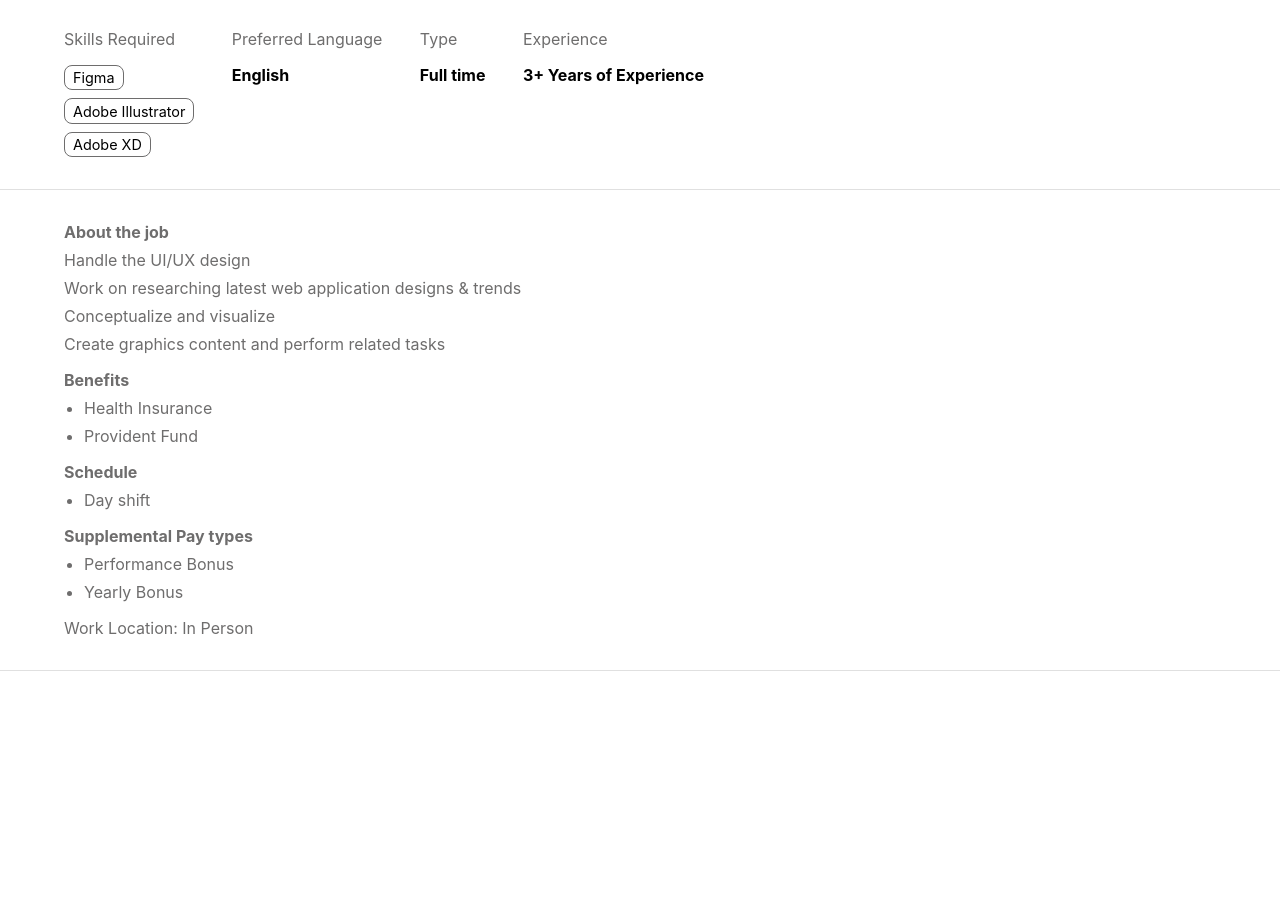
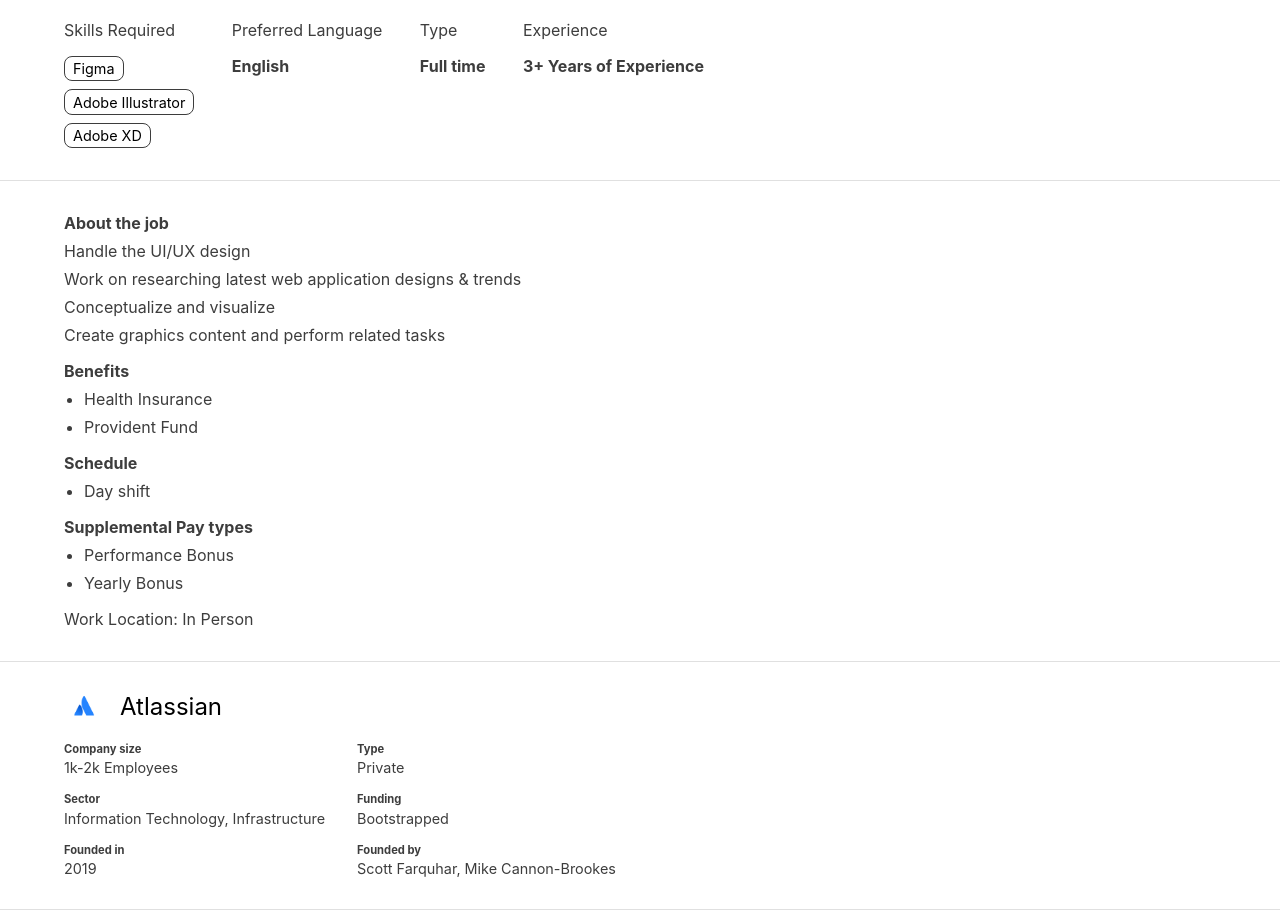
Before and after one commit to Vedantjn/clade-assignment, a React (Create React App) app in the folder assignment/: page / in a window 1280 px wide. Shown: the part 240-1152 px from the top of the page. Before the commit the page ends 913 px from the top, so only its background shows below. Built offline with nearby package versions, Linux system fonts and the light colour scheme.

Commit message:
completed till company info

```diff
--- /dev/null
+++ b/assignment/src/components/CompanyInfo.jsx
@@ -0,0 +1,44 @@
+import React from 'react';
+import '../styles/CompanyInfo.css';
+
+const CompanyInfo = () => {
+  return (
+    <div className="company-info-container">
+      <div className="logo-heading">
+        <img src="./atlassian.png" alt="Atlassian logo" />Atlassian
+      </div>
+      <div className="details">
+        <div className="first-column">
+          <div className="item">
+            <div className="item-heading">Company size</div>
+            <div className="details">1k-2k Employees</div>
+          </div>
+          <div className="item">
+            <div className="item-heading">Sector</div>
+            <div className="details">Information Technology, Infrastructure</div>
+          </div>
+          <div className="item">
+            <div className="item-heading">Founded in</div>
+            <div className="details">2019</div>
+          </div>
+        </div>
+        <div className="second-column">
+          <div className="item">
+            <div className="item-heading">Type</div>
+            <div className="details">Private</div>
+          </div>
+          <div className="item">
+            <div className="item-heading">Funding</div>
+            <div className="details">Bootstrapped</div>
+          </div>
+          <div className="item">
+            <div className="item-heading">Founded by</div>
+            <div className="details">Scott Farquhar, Mike Cannon-Brookes</div>
+          </div>
+        </div>
+      </div>
+    </div>
+  );
+}
+
+export default CompanyInfo;
--- a/assignment/src/components/Heading.jsx
+++ b/assignment/src/components/Heading.jsx
@@ -5,7 +5,7 @@
     return (
         <div className="heading-container">
             <div className="first-half">
-                <div className="heading">
+                <div className="heading-heading">
                     Senior Product Designer
                 </div>
                 <div className="posted">
--- a/assignment/src/components/HeroSection.jsx
+++ b/assignment/src/components/HeroSection.jsx
@@ -3,6 +3,7 @@
 import About from './About'
 import Border from './Border'
 import ShortInfo from './ShortInfo'
+import CompanyInfo from './CompanyInfo'
 
 const HeroSection = () => {
   return (
@@ -12,6 +13,8 @@
       <ShortInfo />
       <Border />
       <About />
+      <Border />
+      <CompanyInfo />
     </div>
   )
 }
--- a/assignment/src/styles/About.css
+++ b/assignment/src/styles/About.css
@@ -1,7 +1,7 @@
 .about-container {
   margin: 2rem 2rem;
   margin-left: 4rem;
-  color: #6e6d6d;
+  color: #3D3D3D;
 }
 
 .section {
--- /dev/null
+++ b/assignment/src/styles/CompanyInfo.css
@@ -0,0 +1,50 @@
+.company-info-container {
+    display: flex;
+    flex-direction: column;
+    gap: 1rem;
+    margin-left: 4rem;
+    margin-top: 1.5rem;
+    margin-bottom: 2rem;
+}
+
+.logo-heading {
+    display: flex;
+    align-items: center;
+    gap: 1rem;
+    font-size: 1.5rem;
+    font-weight: 400;
+
+}
+
+.logo-heading img {
+    width: 40px;
+    height: auto;
+}
+
+.details {
+    display: flex;
+    gap: 2rem;
+}
+
+.first-column, .second-column {
+    display: flex;
+    flex-direction: column;
+    gap: 1rem;
+}
+
+.item {
+    display: flex;
+    flex-direction: column;
+    gap: 0.2rem;
+}
+
+.item-heading {
+    font-weight: bold;
+    margin-left: 0rem;
+    font-size: 0.7rem;
+}
+
+.details {
+    color: #3D3D3D;
+    font-size: 0.9rem;
+}
--- a/assignment/src/styles/Heading.css
+++ b/assignment/src/styles/Heading.css
@@ -14,10 +14,10 @@
 
 }
 
-.heading {
-    font-size: 1.5em;
+.heading-heading {
+    font-size: em;
     margin: 1rem 1rem;
-    margin-left: 2.1em;
+    margin-left: 3em;
     font-weight: bold;
 }
 
--- a/assignment/src/styles/ShortInfo.css
+++ b/assignment/src/styles/ShortInfo.css
@@ -5,7 +5,7 @@
     /* gap: 6rem; */
     width: 50%;
     justify-content: space-between;
-    color: #6E6D6D;
+    color: #3D3D3D;
     margin-bottom: 2rem;
 }
 
@@ -25,7 +25,7 @@
 .skill-value {
     display: inline-block; /* Ensures the border fits tightly around the content */
     color: black;
-    border: 1px solid #6E6D6D;
+    border: 1px solid #3D3D3D;
     border-radius: 0.5rem;
     padding: 0.2rem 0.5rem; /* Adjust padding as needed */
     font-size: 0.9rem;
@@ -43,5 +43,5 @@
 
 .language-type, .type-type, .experience-type{
     font-weight: bold;
-    color: black;
+    color: #3D3D3D;
 }
```
